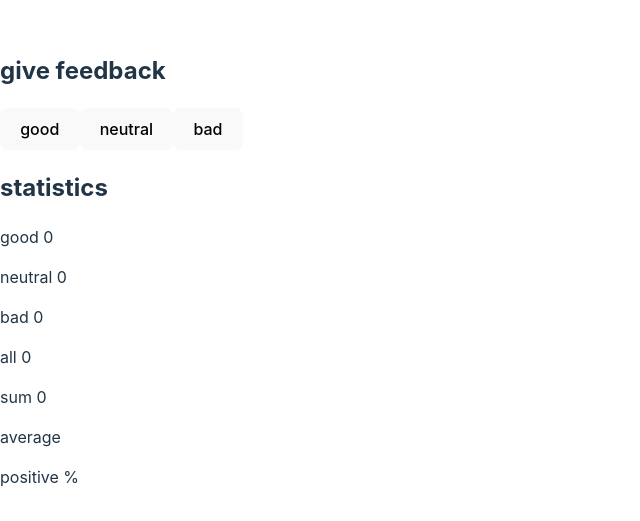
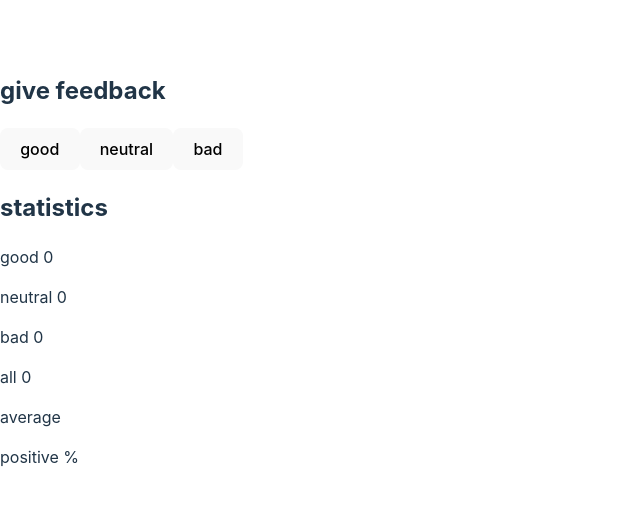
Before and after one commit to firewormx/fullstackopen, a React (Vite) app in the folder Part1/unicafe/unicafe/: page / in a window 1280 px wide. Shown: the part 131-652 px from the top of the page, without its empty margins (0-640 px from the left). Built offline with nearby package versions, Linux system fonts and the light colour scheme.

Commit message:
update 1.7

```diff
--- a/Part1/unicafe/unicafe/src/App.jsx
+++ b/Part1/unicafe/unicafe/src/App.jsx
@@ -42,7 +42,6 @@ const positive = good / total * 100;
     <p>neutral {neutral}</p>
     <p>bad {bad}</p>
     <p>all {total}</p>
-    <p>sum {sum}</p>
     <p>average {average || ""}</p>
     <p>positive {positive || ""}%</p>
     </div>
```
